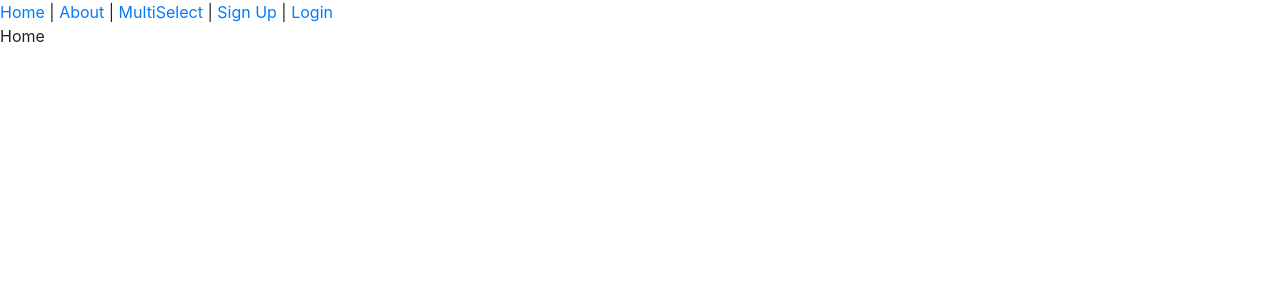
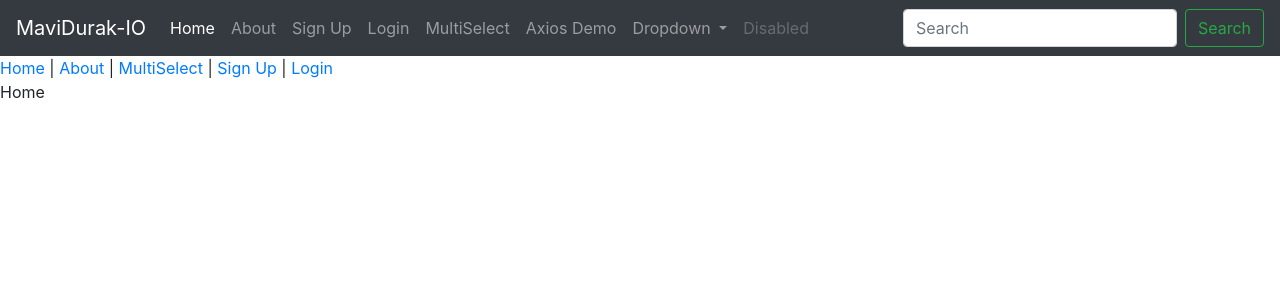
Before and after one commit to mavidurak/mentor-front-end-vue, a Vue app: page / in a window 1280 px wide. Shown: the top 300 px of the page. Built offline with nearby package versions, Linux system fonts and the light colour scheme.

Commit message:
conflict solving

```diff
--- a/package.json
+++ b/package.json
@@ -10,8 +10,11 @@
     "sass": "sass --watch src/styles/main.scss:public/styles.css"
   },
   "dependencies": {
+    "axios": "^0.19.2",
     "bootstrap": "^4.4.1",
     "core-js": "^3.6.4",
+    "jquery": "^3.4.1",
+    "popper.js": "^1.16.1",
     "vee-validate": "^3.2.5",
     "vue": "^2.6.11",
     "vue-multiselect": "^2.1.6",
--- a/src/App.vue
+++ b/src/App.vue
@@ -1,5 +1,52 @@
 <template>
   <div id="app">
+        <nav class="navbar navbar-expand-lg navbar-dark bg-dark">
+      <a class="navbar-brand" href="#">MaviDurak-IO</a>
+      <button class="navbar-toggler" type="button" data-toggle="collapse" data-target="#navbarSupportedContent" aria-controls="navbarSupportedContent" aria-expanded="false" aria-label="Toggle navigation">
+      <span class="navbar-toggler-icon"></span>
+      </button>
+
+      <div class="collapse navbar-collapse" id="navbarSupportedContent">
+        <ul class="navbar-nav mr-auto">
+          <li class="nav-item active">
+            <router-link class="nav-link" to="/">Home</router-link>
+          </li>
+          <li class="nav-item">
+            <router-link class="nav-link" to="/about">About</router-link>
+          </li>
+          <li class="nav-item">
+            <router-link class="nav-link" to="/signup">Sign Up</router-link>
+          </li>
+          <li class="nav-item">
+            <router-link class="nav-link" to="/login">Login</router-link>
+          </li>
+           <li class="nav-item">
+            <router-link class="nav-link" to="/multiselect">MultiSelect</router-link>
+          </li>
+          <li class="nav-item">
+            <router-link class="nav-link" to="/axios_demo">Axios Demo</router-link>
+          </li>
+          <li class="nav-item dropdown">
+            <a class="nav-link dropdown-toggle" href="#" id="navbarDropdown" role="button" data-toggle="dropdown" aria-haspopup="true" aria-expanded="false">
+            Dropdown
+            </a>
+          <div class="dropdown-menu" aria-labelledby="navbarDropdown">
+            <a class="dropdown-item" href="#">Action</a>
+            <a class="dropdown-item" href="#">Another action</a>
+            <div class="dropdown-divider"></div>
+            <a class="dropdown-item" href="#">Something else here</a>
+          </div>
+          </li>
+          <li class="nav-item">
+          <a class="nav-link disabled" href="#" tabindex="-1" aria-disabled="true">Disabled</a>
+          </li>
+        </ul>
+        <form class="form-inline my-2 my-lg-0">
+          <input class="form-control mr-sm-2" type="search" placeholder="Search" aria-label="Search">
+          <button class="btn btn-outline-success my-2 my-sm-0" type="submit">Search</button>
+        </form>
+      </div>
+    </nav>
     <div id="nav">
       <router-link to="/">Home</router-link> |
       <router-link to="/about">About</router-link> |
--- a/src/main.js
+++ b/src/main.js
@@ -2,6 +2,7 @@ import Vue from 'vue'
 import App from './App.vue'
 import router from './router'
 import './styles/main.scss'
+import 'bootstrap/dist/js/bootstrap.bundle.js'
 Vue.config.productionTip = false
 
 new Vue({
--- a/src/router/index.js
+++ b/src/router/index.js
@@ -33,7 +33,13 @@ const routes = [
     path: '/multiselect',
     name: 'multiselect',
     component: () => import('../views/multiselect.vue')
+  },
+  {
+  path: '/axios_demo',
+    name: 'AxiosDemo',
+    component: () => import( '../views/AxiosDemo.vue')
   }
+
 ]
 
 const router = new VueRouter({
--- /dev/null
+++ b/src/views/AxiosDemo.vue
@@ -0,0 +1,42 @@
+<template>
+<div class="axios_demo">
+  <div  id="axios-get">
+    <div class="danger">
+        <h1>Axios Demo Get</h1>
+    </div>
+    <ul>
+      <li v-for="post of posts" :key="post.id">{{ post.title }}</li>
+    </ul>
+    <ul v-if="errors && errors.length">
+      <li v-for="(error, index) of errors" :key="index">
+        {{ index + 1 }} - {{ error.message }}
+      </li>
+    </ul>
+  </div>
+  </div>
+</template>
+<script>
+import axios from "axios";
+
+export default {
+  created() {
+    this.getPosts();
+  },
+  data() {
+    return {
+      posts: [],
+      errors: []
+    };
+  },
+  methods: {
+    getPosts() {
+      axios
+        .get("https://jsonplaceholder.typicode.com/posts")
+        .then(response => (this.posts = response.data))
+        .catch(error => {
+          this.errors.push(error);
+        });
+    }
+  }
+};
+</script>
```
Also changed, not shown: 2 other files (tests, documents, lock files or other folders).
